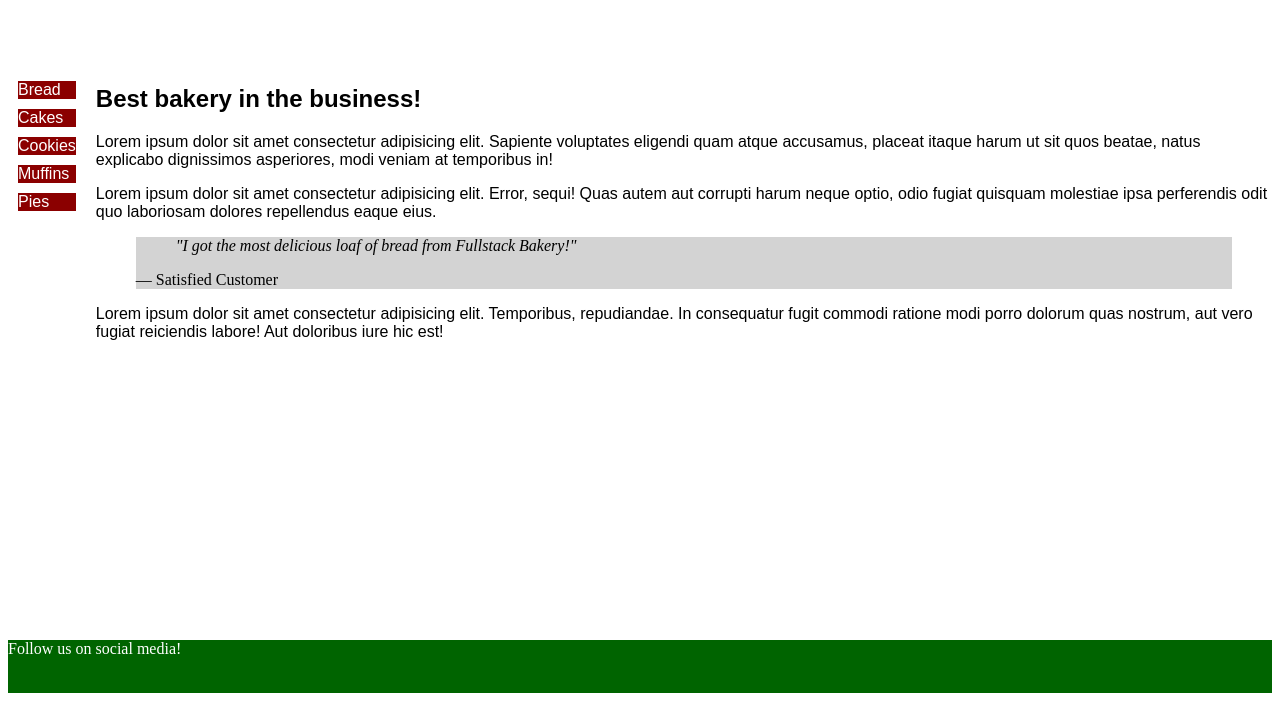
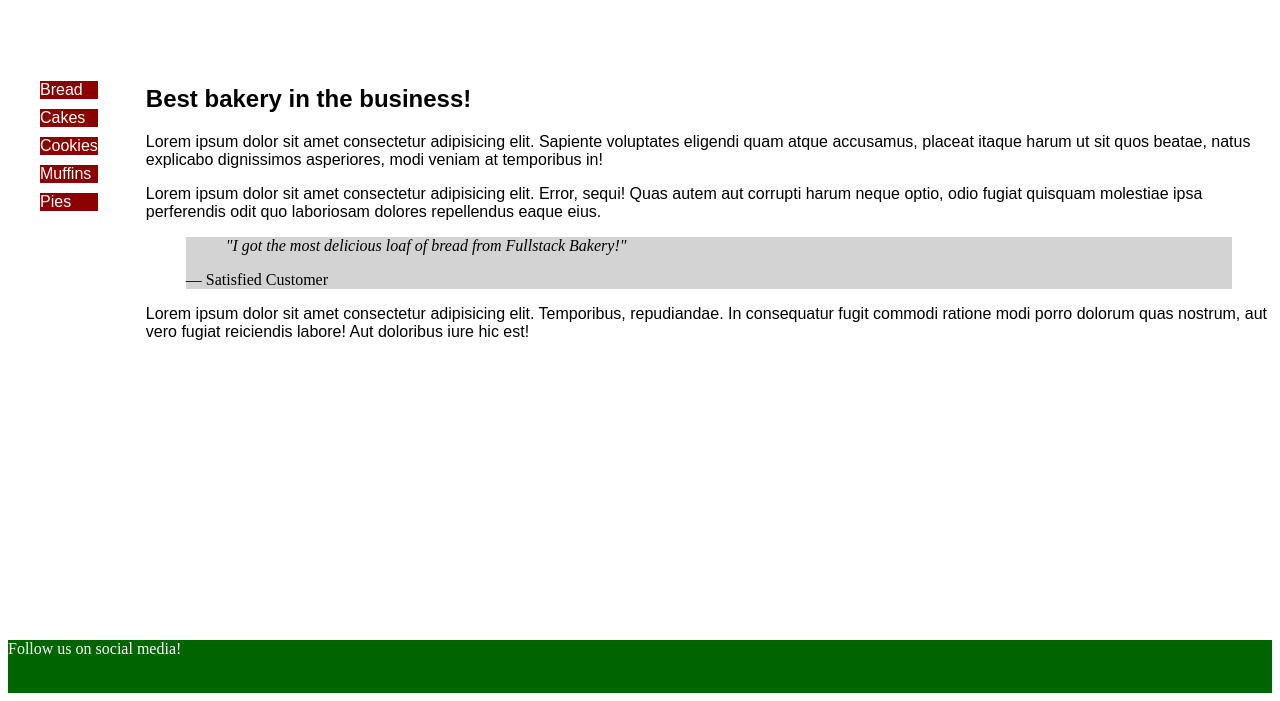
Before and after one commit to mrhoads14/fullstack-bakery, a plain HTML site: page index.html in a window 1280 px wide. Shown: the part 115-816 px from the top of the page. Drawn offline with Linux system fonts and the light colour scheme.

Commit message:
change px to em

```diff
--- a/styles.css
+++ b/styles.css
@@ -27,12 +27,12 @@ main {
 
 aside {
   flex-grow: 1;
-  margin-left: 10px;
+  margin-left: 2em;
 }
 
 article {
   flex-grow: 6;
-  padding-left: 20px;
+  padding-left: 3em;
 }
 
 ul {
```
